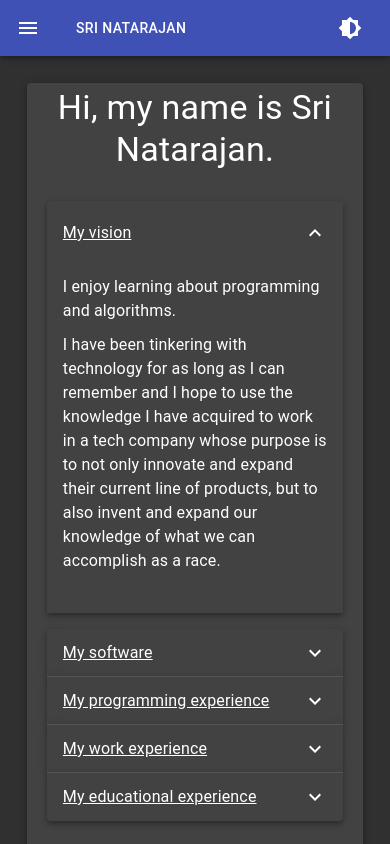
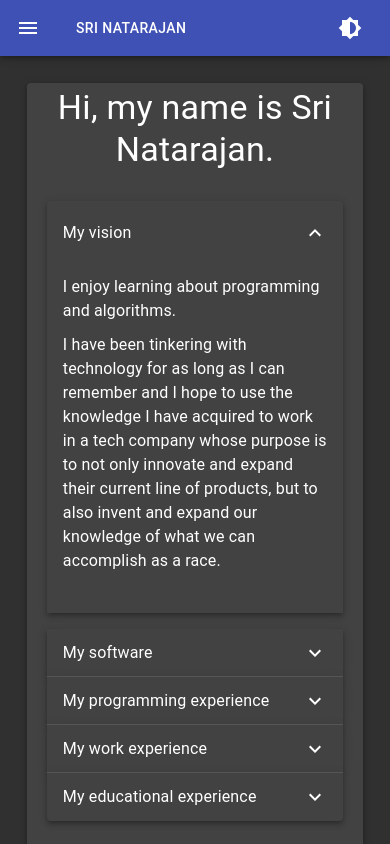
Before and after one commit to sriyegna/website-V4, a React (Create React App) app: page / in a window 390 px wide. Shown: the top 844 px of the page. Built offline with nearby package versions, Linux system fonts and the light colour scheme.

Commit message:
Accessibility issues and phone number

```diff
--- a/src/Pages/Contact.js
+++ b/src/Pages/Contact.js
@@ -110,7 +110,7 @@ const Resume = () => {
                   align="center"
                   href={links.Phone}
                 >
-                  Call Me - (647) 832-3934
+                  Call Me - (647) 831-3934
                 </Button>
               </Box>
             </Card>
--- a/src/Pages/Home.js
+++ b/src/Pages/Home.js
@@ -20,7 +20,7 @@ const useStyles = makeStyles((theme) => ({
     margin: "1%",
   },
   heading: {
-    textDecoration: "underline",
+    textDecoration: "bold",
   },
   darkGreyName: {
     color: "rgb(104,104,104)",
--- a/src/Pages/data/Projects.js
+++ b/src/Pages/data/Projects.js
@@ -72,7 +72,7 @@ const projectData = [
     name: "MultiPh.one",
     description: (
       <>
-        <span className="boldUnderline">
+        <span className="background-grey">
           Discontinued due to server costs and costs of purchasing numbers
         </span>
         <br />
--- a/src/index.css
+++ b/src/index.css
@@ -13,7 +13,7 @@ code {
 }
 
 .background-grey {
-  text-decoration: underline;
+  text-decoration: bold;
 }
 
 .boldUnderline {
```
Also changed, not shown: 1 other file (tests, documents, lock files or other folders).
